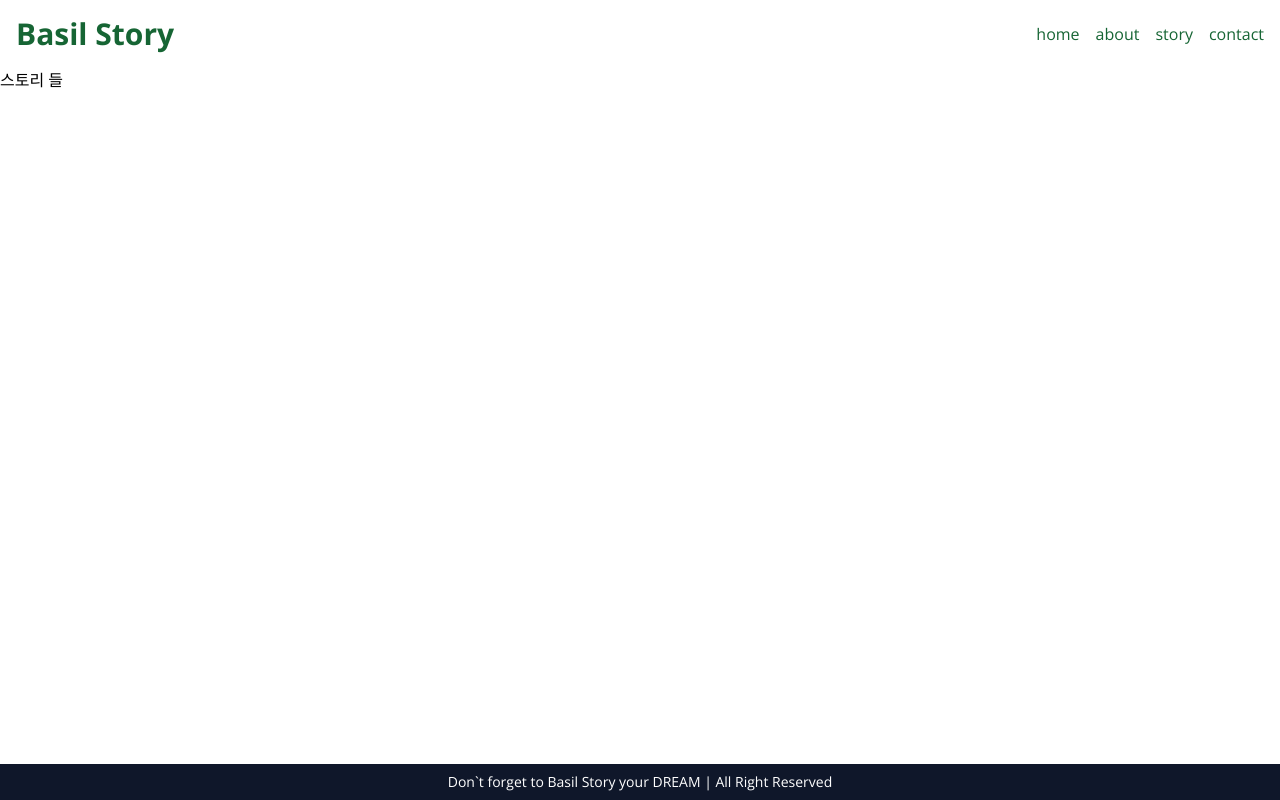
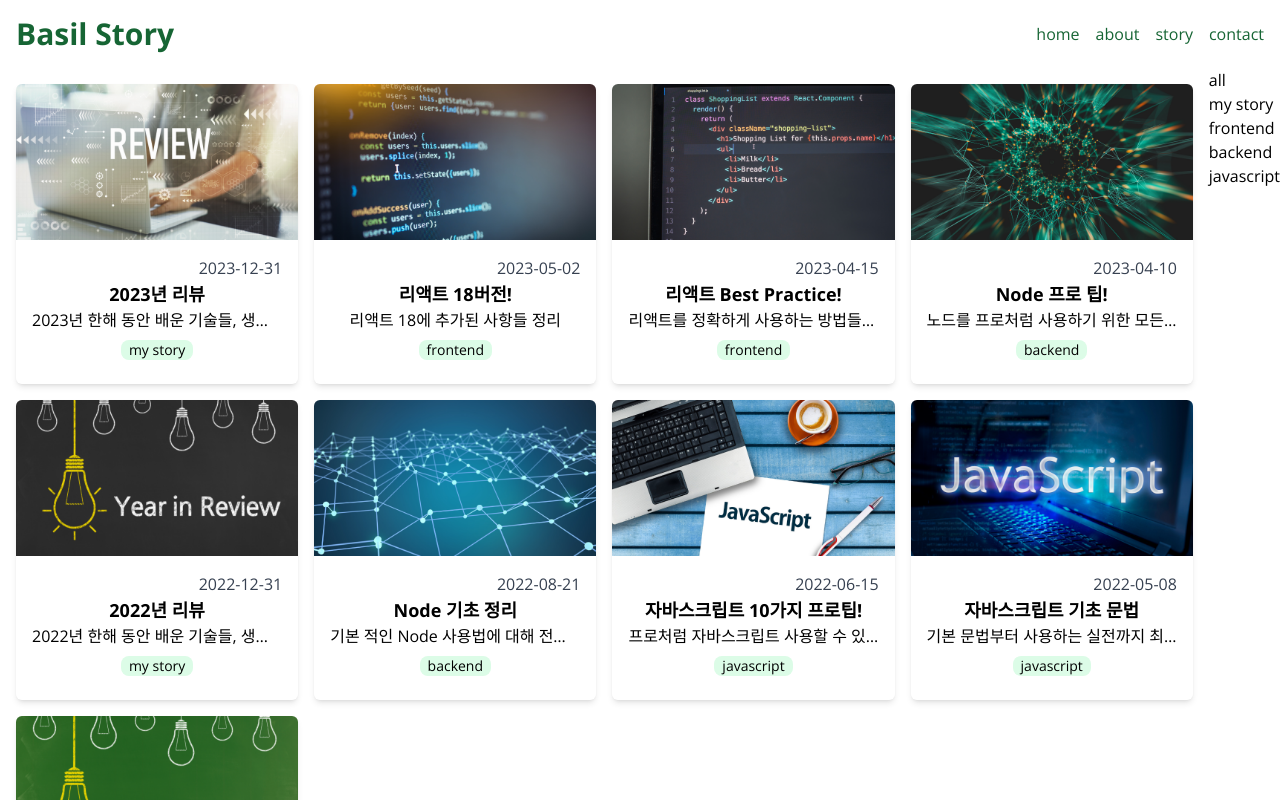
Before and after one commit to JOHNKIM-KK/basil-story, a Next.js app: page /story in a window 1280 px wide. Built offline with nearby package versions, Linux system fonts and the light colour scheme.

Commit message:
(feat): 포스트 영역 생성 및 캐러셀 라이브러리 적용

```diff
--- a/package.json
+++ b/package.json
@@ -19,6 +19,7 @@
     "postcss": "8.4.28",
     "react": "18.2.0",
     "react-dom": "18.2.0",
+    "react-multi-carousel": "^2.8.4",
     "tailwindcss": "3.3.3",
     "typescript": "5.1.6"
   },
--- /dev/null
+++ b/src/app/components/AllPosts.tsx
@@ -0,0 +1,29 @@
+"use client";
+import PostGrid from "@/app/components/PostGrid";
+import { getAllPost } from "@/service/post";
+import { useState } from "react";
+
+const categories = ["all", "my story", "frontend", "backend", "javascript"];
+
+export default async function AllPosts() {
+  const [category, setCategory] = useState<string>("all");
+
+  const posts = await getAllPost();
+  return (
+    <div className={"flex"}>
+      <section className={"m-4"}>
+        <PostGrid posts={posts} />
+      </section>
+      <section>
+        <title>Category</title>
+        <ul>
+          {categories.map((c) => (
+            <li key={c} onClick={() => setCategory(c)}>
+              {c}
+            </li>
+          ))}
+        </ul>
+      </section>
+    </div>
+  );
+}
--- /dev/null
+++ b/src/app/components/CarouselPosts.tsx
@@ -0,0 +1,18 @@
+import { getNonFeaturedPost } from "@/service/post";
+import PostCard from "@/app/components/PostCard";
+import MultiCarousel from "@/app/components/MultiCarousel";
+
+export default async function CarouselPosts() {
+  const posts = await getNonFeaturedPost();
+
+  return (
+    <section className={"m-4"}>
+      <h2 className={"text-2xl font-bold my-2"}>You May Like</h2>
+      <MultiCarousel>
+        {posts.map((post) => (
+          <PostCard key={post.path} post={post} />
+        ))}
+      </MultiCarousel>
+    </section>
+  );
+}
--- a/src/app/components/FeaturedPosts.tsx
+++ b/src/app/components/FeaturedPosts.tsx
@@ -4,8 +4,8 @@ import { getFeaturedPost } from "@/service/post";
 export default async function FeaturedPosts() {
   const posts = await getFeaturedPost();
   return (
-    <section>
-      <h2 className={"text-2xl font-bold"}>Featured Posts</h2>
+    <section className={"m-4"}>
+      <h2 className={"text-2xl font-bold my-2"}>Featured Posts</h2>
       <PostGrid posts={posts} />
     </section>
   );
--- /dev/null
+++ b/src/app/components/MultiCarousel.tsx
@@ -0,0 +1,33 @@
+"use client";
+
+import Carousel from "react-multi-carousel";
+import "react-multi-carousel/lib/styles.css";
+const responsive = {
+  superLargeDesktop: {
+    breakpoint: { max: 4000, min: 3000 },
+    items: 4,
+  },
+  desktop: {
+    breakpoint: { max: 3000, min: 1024 },
+    items: 4,
+  },
+  tablet: {
+    breakpoint: { max: 1024, min: 464 },
+    items: 3,
+  },
+  mobile: {
+    breakpoint: { max: 464, min: 0 },
+    items: 2,
+  },
+};
+
+type TProps = {
+  children: React.ReactNode;
+};
+export default function MultiCarousel({ children }: TProps) {
+  return (
+    <Carousel responsive={responsive} infinite autoPlay itemClass={"m-2"}>
+      {children}
+    </Carousel>
+  );
+}
--- /dev/null
+++ b/src/app/components/PostCard.tsx
@@ -0,0 +1,35 @@
+import { TPost } from "@/service/post";
+import Link from "next/link";
+import Image from "next/image";
+
+type TProps = {
+  post: TPost;
+};
+
+export default function PostCard({
+  post: { title, description, date, category, path },
+}: TProps) {
+  return (
+    <Link href={`/posts/${path}`}>
+      <article
+        className={"rounded-md overflow-hidden shadow-md hover:shadow-xl"}
+      >
+        <Image
+          className={"w-full"}
+          src={`/images/posts/${path}.png`}
+          alt={"title"}
+          width={300}
+          height={200}
+        />
+        <div className={"flex flex-col items-center p-4"}>
+          <time className={"self-end text-gray-700"}>{date.toString()}</time>
+          <h3 className={"text-lg font-bold"}>{title}</h3>
+          <p className="w-full truncate text-center">{description}</p>
+          <span className={"text-sm rounded-lg bg-green-100 px-2 my-2"}>
+            {category}
+          </span>
+        </div>
+      </article>
+    </Link>
+  );
+}
--- a/src/app/components/PostGrid.tsx
+++ b/src/app/components/PostGrid.tsx
@@ -1,12 +1,19 @@
 import { TPost } from "@/service/post";
+import PostCard from "@/app/components/PostCard";
 
 type Props = { posts: TPost[] };
 
 export default function PostGrid({ posts }: Props) {
   return (
-    <ul>
+    <ul
+      className={
+        "grid gap-4 grid-cols-1 sm:grid-cols-2 md:grid-cols-3 lg:grid-cols-4"
+      }
+    >
       {posts.map((post) => (
-        <li key={post.path}>{post.title}</li>
+        <li key={post.path}>
+          <PostCard post={post} />
+        </li>
       ))}
     </ul>
   );
--- a/src/app/page.tsx
+++ b/src/app/page.tsx
@@ -1,11 +1,13 @@
 import Hero from "@/app/components/hero";
 import FeaturedPosts from "@/app/components/FeaturedPosts";
+import CarouselPosts from "@/app/components/CarouselPosts";
 
 export default function HomePage() {
   return (
     <section>
       <Hero />
       <FeaturedPosts />
+      <CarouselPosts />
     </section>
   );
 }
--- a/src/app/story/page.tsx
+++ b/src/app/story/page.tsx
@@ -1,3 +1,9 @@
+import AllPosts from "@/app/components/AllPosts";
+
 export default function StoryPage() {
-  return <div>스토리 들</div>;
+  return (
+    <section>
+      <AllPosts />
+    </section>
+  );
 }
--- a/src/service/post.ts
+++ b/src/service/post.ts
@@ -20,3 +20,6 @@ export async function getAllPost(): Promise<TPost[]> {
 export async function getFeaturedPost(): Promise<TPost[]> {
   return getAllPost().then((post) => post.filter((p) => p.featured));
 }
+export async function getNonFeaturedPost(): Promise<TPost[]> {
+  return getAllPost().then((post) => post.filter((p) => !p.featured));
+}
```
Also changed, not shown: 1 other file (tests, documents, lock files or other folders).
